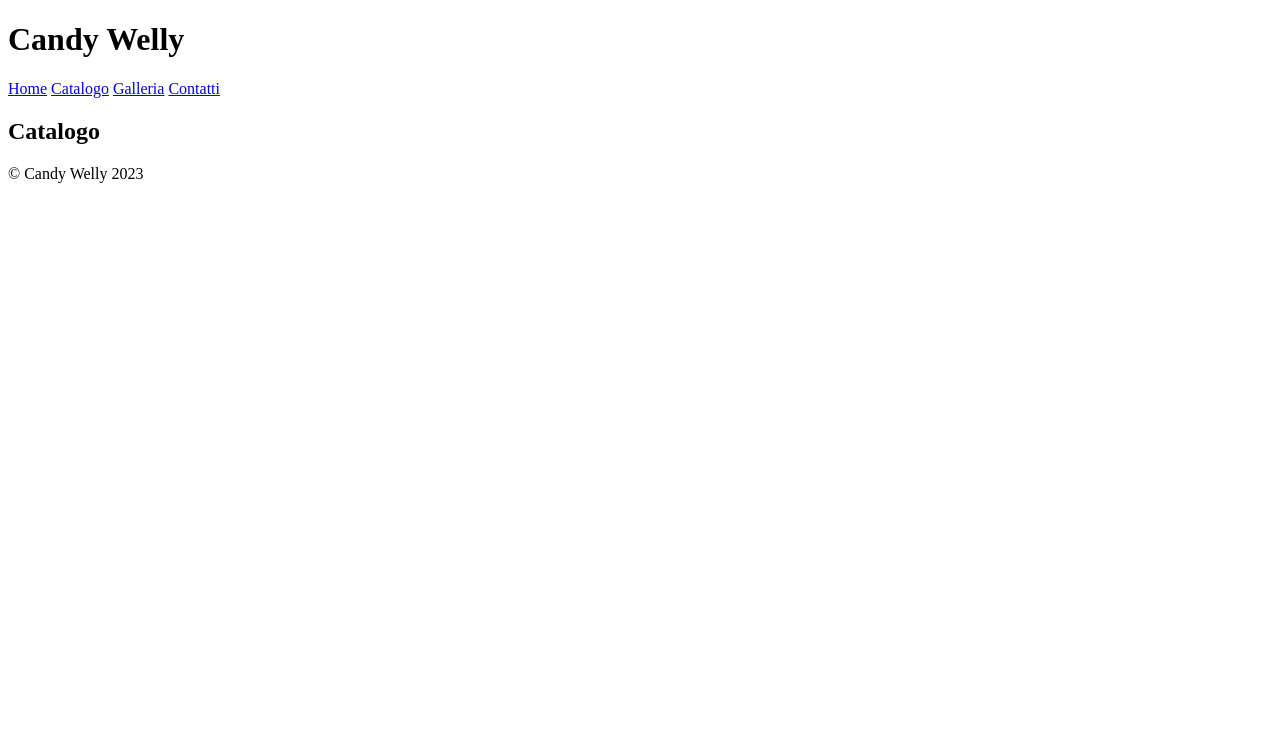
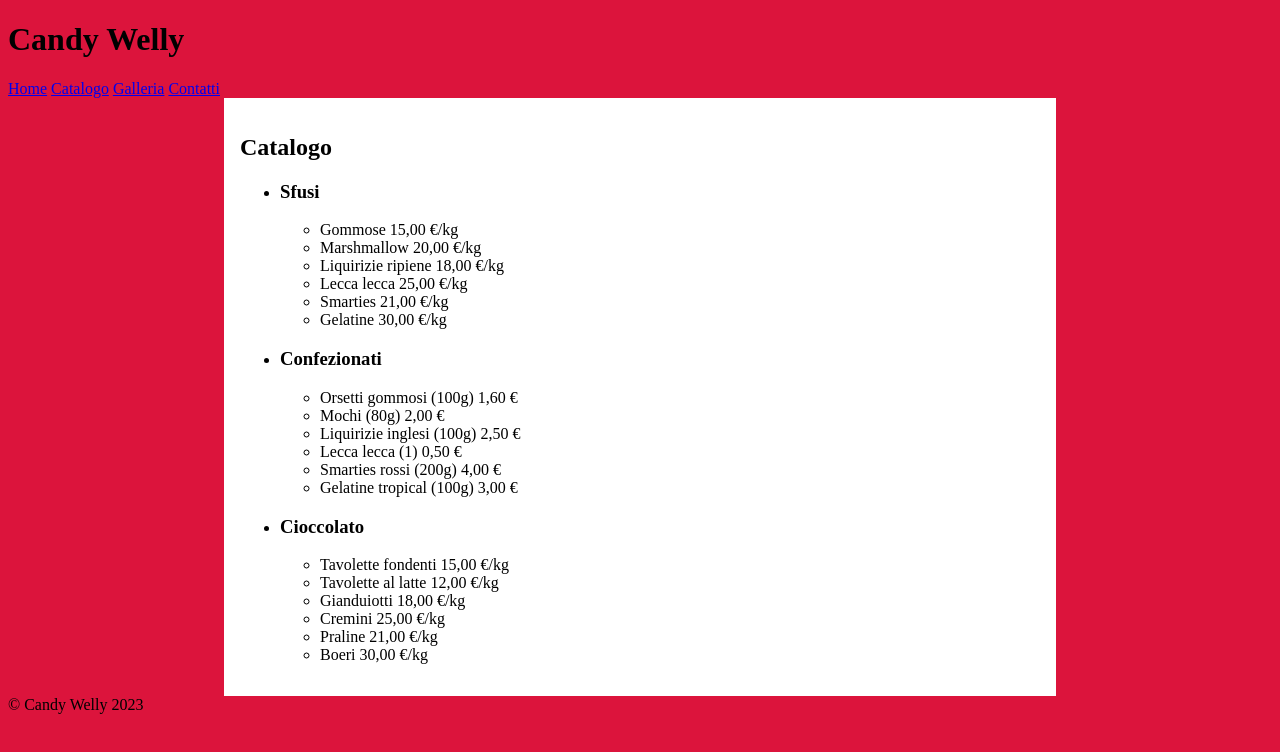
Before and after one commit to Ceccio03/ripassone, a plain HTML site: page catalog.html in a window 1280 px wide. Drawn offline with Linux system fonts and the light colour scheme.

Commit message:
Added catalog and photos

```diff
--- a/catalog.html
+++ b/catalog.html
@@ -18,6 +18,41 @@
     </header>
     <main>
         <h2>Catalogo</h2>
+        <ul>
+            <li>
+                <h3>Sfusi</h3>
+                <ul>
+                    <li>Gommose 15,00 €/kg</li>
+                    <li>Marshmallow 20,00 €/kg</li>
+                    <li>Liquirizie ripiene 18,00 €/kg</li>
+                    <li>Lecca lecca 25,00 €/kg</li>
+                    <li>Smarties 21,00 €/kg</li>
+                    <li>Gelatine 30,00 €/kg</li>
+                </ul>
+            </li>
+            <li>
+                <h3>Confezionati</h3>
+                <ul>
+                    <li>Orsetti gommosi (100g) 1,60 €</li>
+                    <li>Mochi (80g) 2,00 €</li>
+                    <li>Liquirizie inglesi (100g) 2,50 €</li>
+                    <li>Lecca lecca (1) 0,50 €</li>
+                    <li>Smarties rossi (200g) 4,00 €</li>
+                    <li>Gelatine tropical (100g) 3,00 €</li>
+                </ul>
+            </li>
+            <li>
+                <h3>Cioccolato</h3>
+                <ul>
+                    <li>Tavolette fondenti 15,00 €/kg</li>
+                    <li>Tavolette al latte 12,00 €/kg</li>
+                    <li>Gianduiotti 18,00 €/kg</li>
+                    <li>Cremini 25,00 €/kg</li>
+                    <li>Praline 21,00 €/kg</li>
+                    <li>Boeri 30,00 €/kg</li>
+                </ul>
+            </li>
+        </ul>
     </main>
     <footer>
         © Candy Welly 2023
--- a/style.css
+++ b/style.css
@@ -1,3 +1,23 @@
+body{
+    background-color: crimson;
+}
+
 .gallery-img{
     width: 30%;
 }
+
+main{
+    width: 800px;
+    margin: auto;
+    background-color: white;
+    padding: 16px;
+}
+
+.home-img{
+    width: 100%;
+}
+
+.home-video{
+    width: 800px;
+    height: 450px;
+}
```
Also changed, not shown: index.html (+2 -2 lines).
